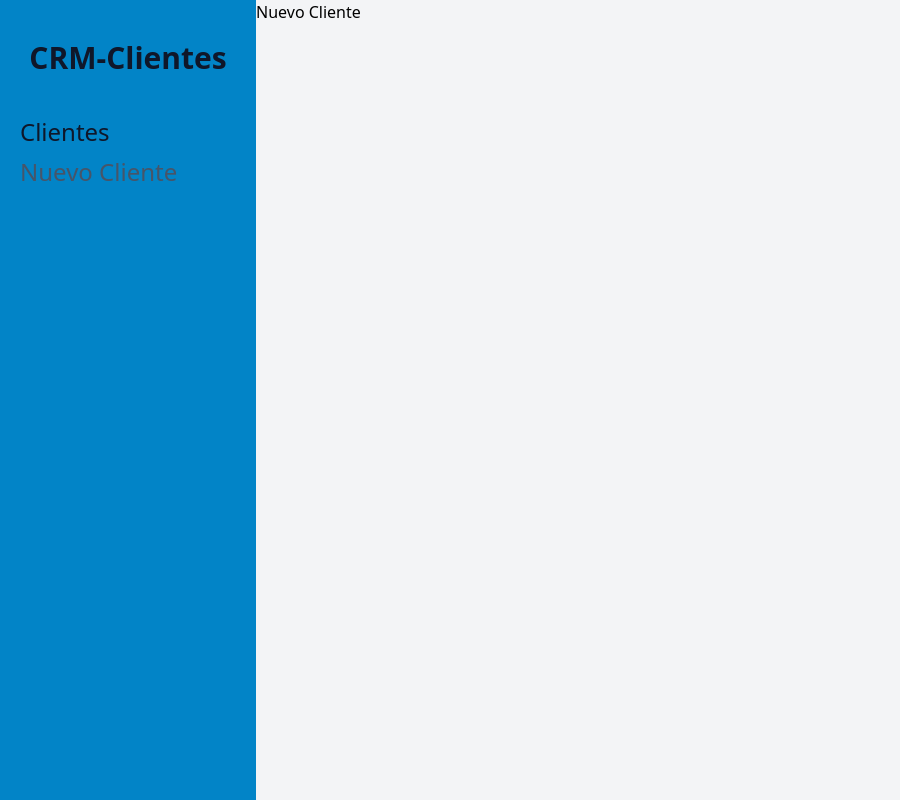
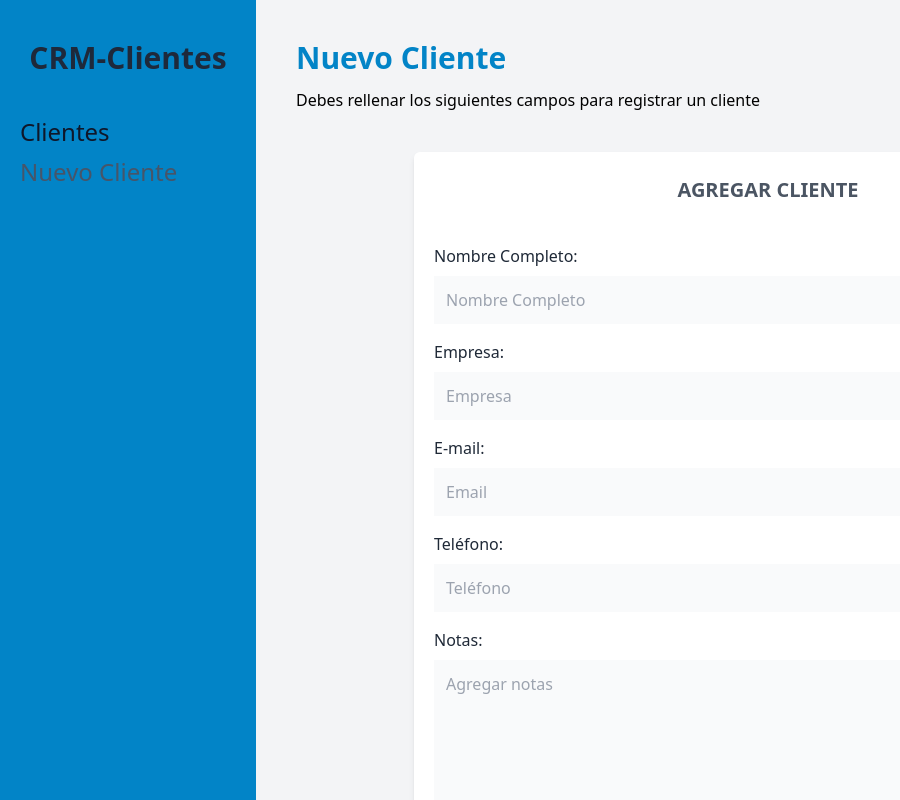
Before and after one commit to nancyh-code/crm-basic, a React (Vite) app: page /clientes/nuevo in a window 1280 px wide. Shown: the whole page, without its empty margins (0-900 px from the left). Built offline with nearby package versions, Linux system fonts and the light colour scheme.

Commit message:
usando Formik y validaciones con Yup

```diff
--- /dev/null
+++ b/src/components/Formulario.jsx
@@ -0,0 +1,143 @@
+import React from "react";
+import { Formik, Form, Field, ErrorMessage } from "formik";
+import * as yup from "yup";
+import { string } from "yup/lib/locale";
+
+const Formulario = () => {
+  const nuevoClienteSchema = yup.object().shape({
+    nombre: yup
+      .string()
+      .min(3, "El nombre es demasiado corto")
+      .required("El nombre completo es requerido"),
+    empresa: yup.string().required("Empresa es un campo requerido"),
+    email: yup
+      .string()
+      .email("Email no valido")
+      .required("El correo electrónico es un campo requerido"),
+    telefono: yup
+      .number("Número no válido")
+      .integer("Número no válido")
+      .positive("Número no válido")
+      .min(8, "Se requieren al menos 8 digitos"),
+    // notas: yup.string().required(),
+  });
+  const handleSubmit = (valores) => {
+    console.log(valores);
+  };
+  return (
+    <div className="bg-white mt-10 px-5 py-6 rounded-md shadow-md md:w-3/4 lg-w-48 mx-auto">
+      <h2 className="text-gray-600 font-bold text-xl uppercase text-center">
+        Agregar Cliente
+      </h2>
+      <Formik
+        initialValues={{
+          nombre: "",
+          empresa: "",
+          email: "",
+          telefono: "",
+          notas: "",
+        }}
+        onSubmit={(values) => {
+          handleSubmit(values);
+        }}
+        validationSchema={nuevoClienteSchema}
+      >
+        {({ errors, touched }) => {
+          // console.log(touched);
+          return (
+            <Form className="mt-10">
+              <div className="mb-4">
+                <label className="text-gray-800" htmlFor="nombre">
+                  Nombre Completo:
+                </label>
+                <Field
+                  id="nombre"
+                  type="text"
+                  className="mt-2 block w-full p-3 bg-gray-50"
+                  placeholder="Nombre Completo"
+                  name="nombre"
+                />
+                <ErrorMessage
+                  name="nombre"
+                  component="div"
+                  className="text-red-500"
+                />
+              </div>
+              <div className="mb-4">
+                <label className="text-gray-800" htmlFor="empresa">
+                  Empresa:
+                </label>
+                <Field
+                  id="empresa"
+                  type="text"
+                  className="mt-2 block w-full p-3 bg-gray-50"
+                  placeholder="Empresa"
+                  name="empresa"
+                />
+                <ErrorMessage
+                  name="empresa"
+                  component="div"
+                  className="text-red-500"
+                />
+              </div>
+              <div className="mb-4">
+                <label className="text-gray-800" htmlFor="email">
+                  E-mail:
+                </label>
+                <Field
+                  id="email"
+                  type="email"
+                  className="mt-2 block w-full p-3 bg-gray-50"
+                  placeholder="Email"
+                  name="email"
+                />
+                <ErrorMessage
+                  name="email"
+                  component="div"
+                  className="text-red-500"
+                />
+              </div>
+              <div className="mb-4">
+                <label className="text-gray-800" htmlFor="telefono">
+                  Teléfono:
+                </label>
+                <Field
+                  id="telefono"
+                  type="tel"
+                  className="mt-2 block w-full p-3 bg-gray-50"
+                  placeholder="Teléfono"
+                  name="telefono"
+                />
+                <ErrorMessage
+                  name="telefono"
+                  component="div"
+                  className="text-red-500"
+                />
+              </div>
+              <div className="mb-4">
+                <label className="text-gray-800" htmlFor="notas">
+                  Notas:
+                </label>
+                <Field
+                  as="textarea"
+                  id="notas"
+                  type="text"
+                  className="mt-2 block w-full p-3 bg-gray-50 h-40"
+                  placeholder="Agregar notas"
+                  name="notas"
+                />
+              </div>
+              <input
+                type="submit"
+                value="Agregar Cliente"
+                className=" mt-5 w-full p-3 bg-sky-600 text-slate-900 font-bold uppercase text-lg "
+              />
+            </Form>
+          );
+        }}
+      </Formik>
+    </div>
+  );
+};
+
+export default Formulario;
--- a/src/layout/Layout.jsx
+++ b/src/layout/Layout.jsx
@@ -7,7 +7,7 @@ const Layout = () => {
   return (
     <div className="md:flex md:min-h-screen">
       <div className="md:w-1/5 bg-sky-600 px-5 py-10">
-        <h2 className="text-3xl text-slate-900 font-bold text-center">
+        <h2 className="text-3xl text-slate-800 font-bold text-center">
           CRM-Clientes
         </h2>
         <nav className="mt-10">
@@ -31,7 +31,7 @@ const Layout = () => {
           </Link>
         </nav>
       </div>
-      <div className="md:w-3/5">
+      <div className="md:w-4/5 p-10 md:h-screen overflow-scroll">
         <Outlet />
       </div>
     </div>
--- a/src/pages/NuevoCliente.jsx
+++ b/src/pages/NuevoCliente.jsx
@@ -1,10 +1,15 @@
 import React from "react";
+import Formulario from "../components/Formulario";
 
 const NuevoCliente = () => {
   return (
-    <div>
-      <h2>Nuevo Cliente</h2>
-    </div>
+    <>
+      <h1 className="text-3xl text-sky-600 font-bold">Nuevo Cliente</h1>
+      <p className="mt-3">
+        Debes rellenar los siguientes campos para registrar un cliente
+      </p>
+      <Formulario />
+    </>
   );
 };
 
```
